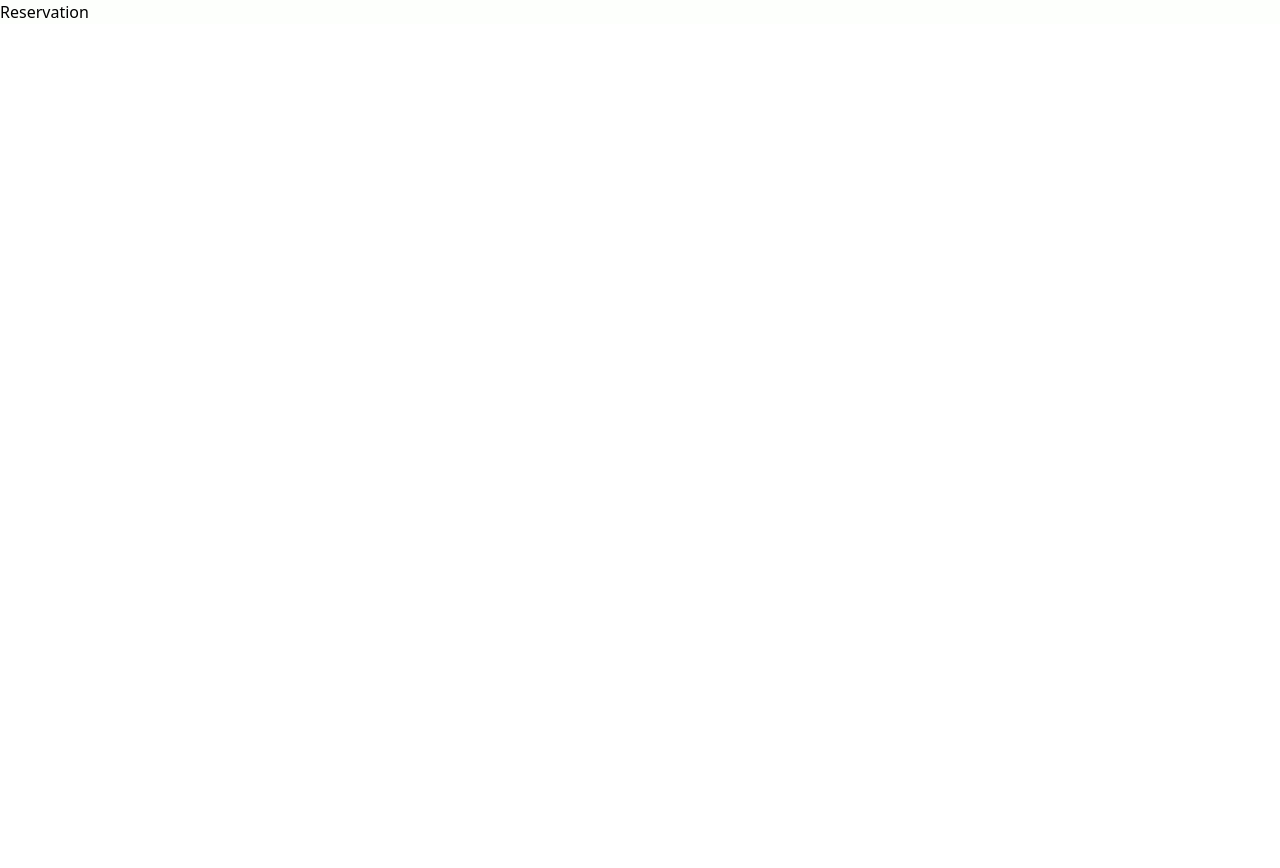
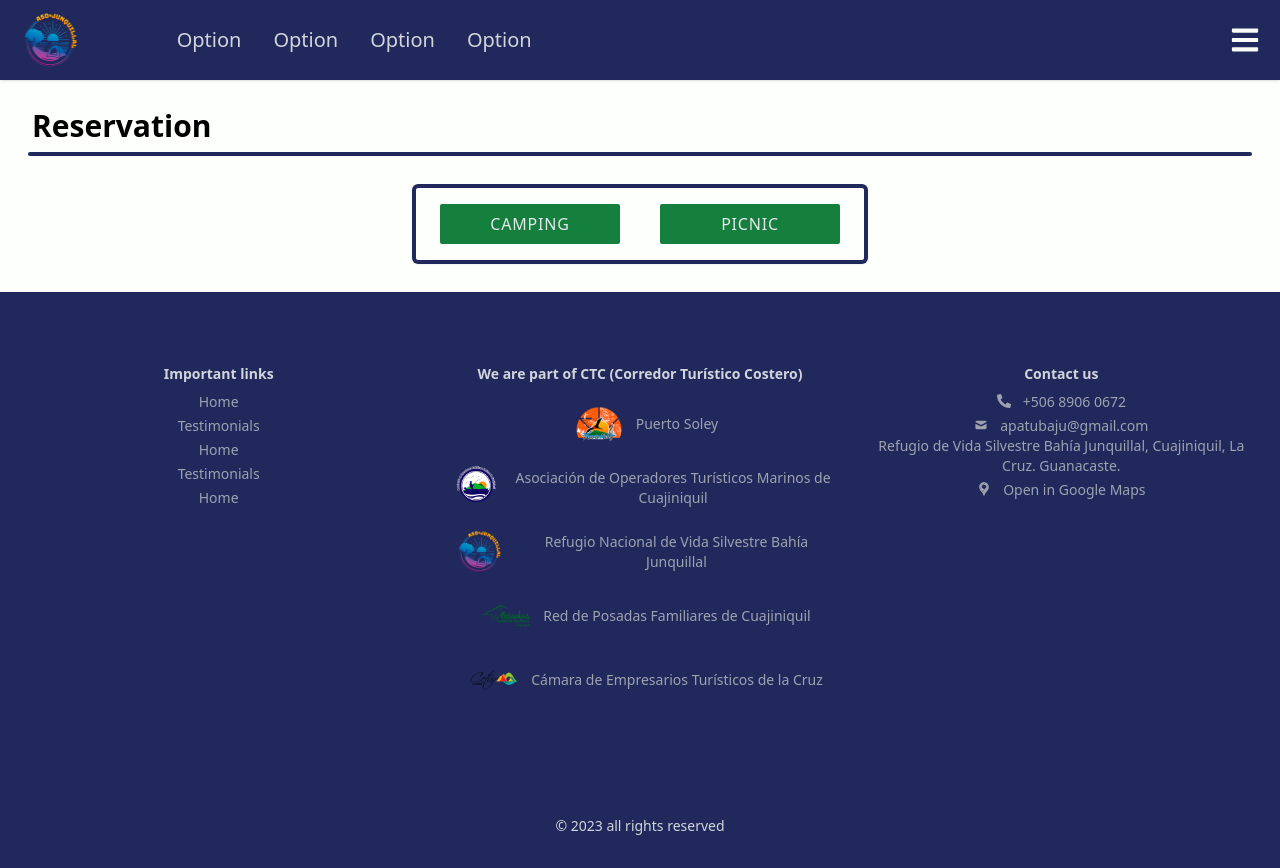
Before and after one commit to estebancb03/LosOsitos_ci0128_23a, a React (Vite) app in the folder src/Frontend/: page /reservation in a window 1280 px wide. Before the commit the page ends 800 px from the top, so only its background shows below. Built offline with nearby package versions, Linux system fonts and the light colour scheme.

Commit message:
Se crea esqueleto y se agrega el step0 de la reserva

```diff
--- a/src/Frontend/src/App.jsx
+++ b/src/Frontend/src/App.jsx
@@ -5,7 +5,7 @@ import Home from "./pages/Home";
 import ReservationList from "./pages/ReservationList";
 import DefaultLayout from "./layouts/DefaultLayout";
 import Reservation from "./pages/Reservation";
-import ReservationStep1 from "./components/Reservation/ReservationStep0"
+import ReservationStep0 from "./components/Reservation/ReservationStep0"
 
 const App = () => {
   return (
--- a/src/Frontend/src/components/Reservation/ReservationStep0.jsx
+++ b/src/Frontend/src/components/Reservation/ReservationStep0.jsx
@@ -1,7 +1,7 @@
 import { useState } from "react"
 import Button from "../Buttons/Button";
 
-const ReservationStep1 = () => {
+const ReservationStep0 = () => {
     const [reservationType, setReservationType] = useState("");
     return <>
         <div className="grid grid-cols-2">
@@ -23,4 +23,4 @@ const ReservationStep1 = () => {
     </>
 }
 
-export default ReservationStep1
+export default ReservationStep0;
--- a/src/Frontend/src/pages/Reservation.jsx
+++ b/src/Frontend/src/pages/Reservation.jsx
@@ -1,6 +1,22 @@
+import Title from "../components/Title";
+import Footer from "../components/Footer/Footer";
+import NavMenu from "../components/NavMenu/NavMenu";
+import Container from "../components/Containers/Container";
+import ReservationStep0 from "../components/Reservation/ReservationStep0";
 
 const Reservation = () => {
-  return <>Reservation</>;
+  return <>
+    <NavMenu />
+    <Container>
+      <Title name="Reservation" />
+      <div className="mt-6 shadow-sm ring-4 ring-inset rounded-md ring-[#21295c] mx-96 sm:mx-6">
+        <Container>
+          <ReservationStep0 />
+        </Container>
+      </div>
+    </Container>
+    <Footer />
+  </>;
 };
 
 export default Reservation;
```
